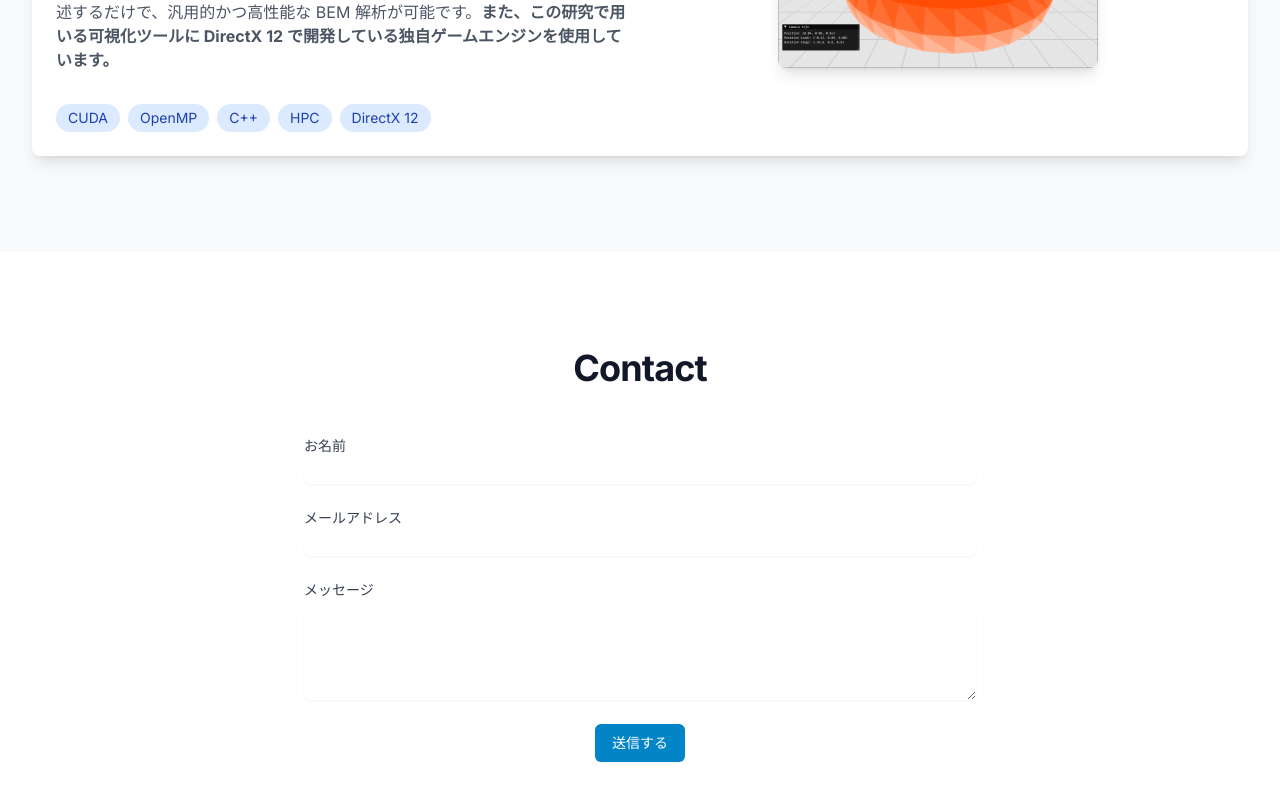
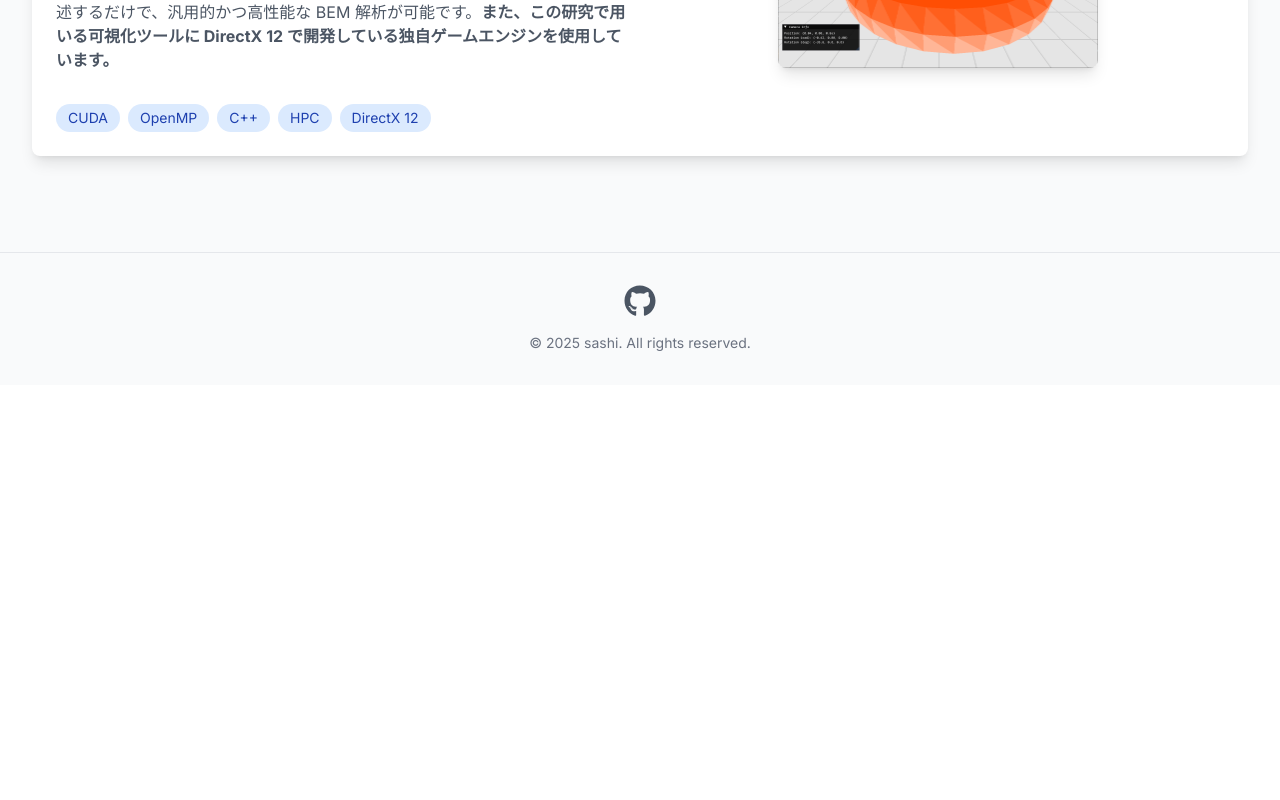
Before and after one commit to sashi0034/sashi0034.github.io, a Next.js app: page / in a window 1280 px wide. Shown: the part 3400-4200 px from the top of the page. After the commit the page ends 3785 px from the top, so only its background shows below. Built offline with nearby package versions, Linux system fonts and the light colour scheme.

Commit message:
Contact 削除

```diff
--- a/src/app/page.tsx
+++ b/src/app/page.tsx
@@ -545,60 +545,26 @@ export default function Home() {
         </div>
       </section>
 
-      {/* Contact Section */}
-      <section id="contact" className="section bg-white">
+      {/* Footer Section */}
+      <footer className="bg-gray-50 py-8 border-t border-gray-200">
         <div className="container">
-          <h2 className="heading-2 text-center mb-12">Contact</h2>
-          <div className="max-w-2xl mx-auto">
-            <form className="space-y-6">
-              <div>
-                <label
-                  htmlFor="name"
-                  className="block text-sm font-medium text-gray-700"
-                >
-                  お名前
-                </label>
-                <input
-                  type="text"
-                  id="name"
-                  className="mt-1 block w-full rounded-md border-gray-300 shadow-sm focus:border-primary-500 focus:ring-primary-500"
-                />
-              </div>
-              <div>
-                <label
-                  htmlFor="email"
-                  className="block text-sm font-medium text-gray-700"
-                >
-                  メールアドレス
-                </label>
-                <input
-                  type="email"
-                  id="email"
-                  className="mt-1 block w-full rounded-md border-gray-300 shadow-sm focus:border-primary-500 focus:ring-primary-500"
-                />
-              </div>
-              <div>
-                <label
-                  htmlFor="message"
-                  className="block text-sm font-medium text-gray-700"
-                >
-                  メッセージ
-                </label>
-                <textarea
-                  id="message"
-                  rows={4}
-                  className="mt-1 block w-full rounded-md border-gray-300 shadow-sm focus:border-primary-500 focus:ring-primary-500"
-                ></textarea>
-              </div>
-              <div className="text-center">
-                <button type="submit" className="btn">
-                  送信する
-                </button>
-              </div>
-            </form>
+          <div className="flex flex-col items-center justify-center space-y-4">
+            <div className="flex items-center space-x-4">
+              <a
+                href="https://github.com/sashi0034"
+                target="_blank"
+                rel="noopener noreferrer"
+                className="text-gray-600 hover:text-primary-600 transition-colors"
+              >
+                <FaGithub className="w-8 h-8" />
+              </a>
+            </div>
+            <p className="text-sm text-gray-500">
+              © {new Date().getFullYear()} sashi. All rights reserved.
+            </p>
           </div>
         </div>
-      </section>
+      </footer>
     </main>
   );
 }
```
